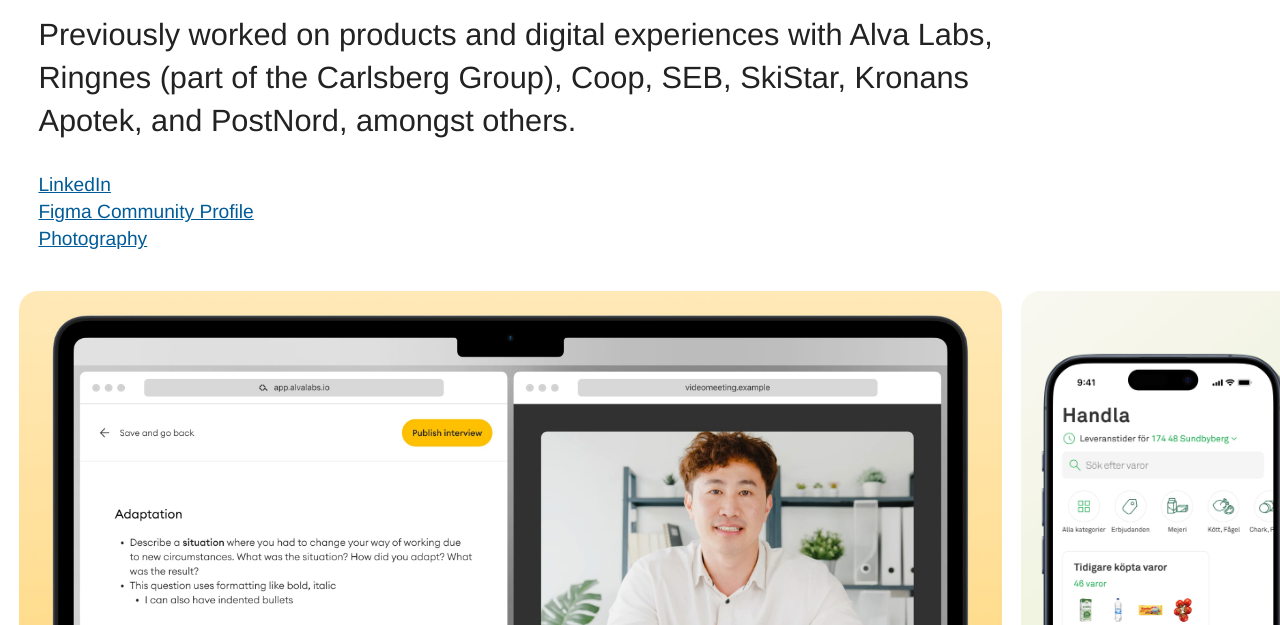
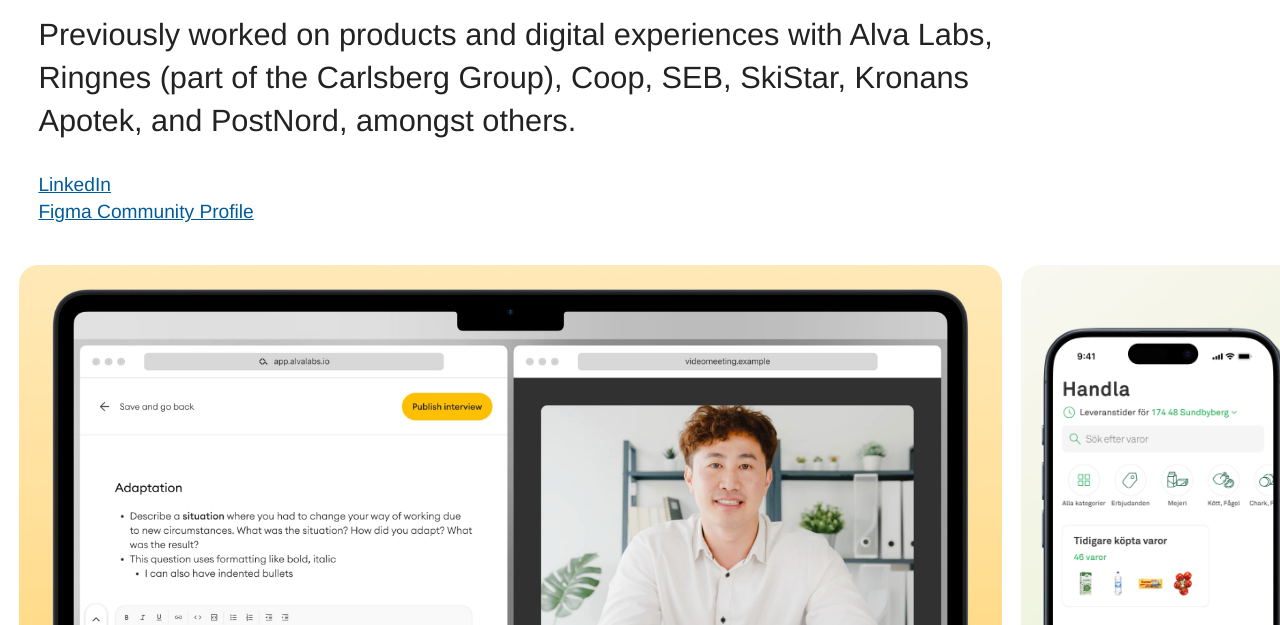
Before and after one commit to frystpingvin/website-2023, a plain HTML site: page index.html in a window 1280 px wide. Shown: the part 175-800 px from the top of the page. Drawn offline with Linux system fonts and the light colour scheme.

Commit message:
Update index.html

```diff
--- a/index.html
+++ b/index.html
@@ -27,7 +27,6 @@
     <ul class="no-list-style">
       <li><a href="https://www.linkedin.com/in/samuel-lie-769a29a1/">LinkedIn</a></li>
       <li><a href="https://www.figma.com/@samuellie">Figma Community Profile</a></li>
-      <li><a href="https://glass.photo/samuellie">Photography</a></li>
     </ul>
   </div>
 
```
